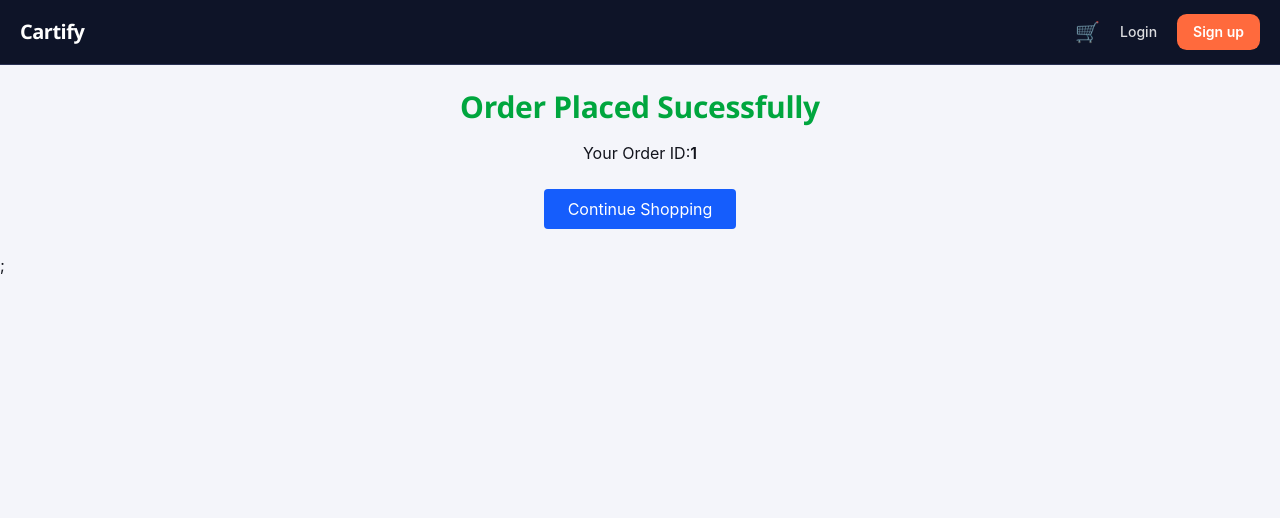
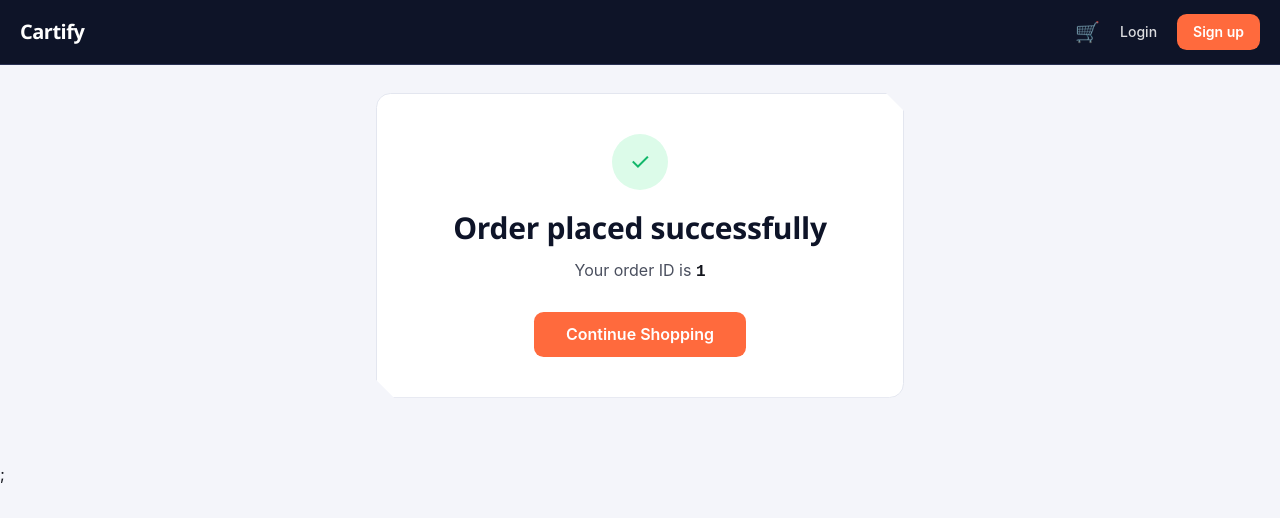
Before and after one commit to haris379/mern-ecommerce-project, a React (Vite) app in the folder frontend/: page /order-success/1 in a window 1280 px wide. Shown: the top 518 px of the page. Built offline with nearby package versions, Linux system fonts and the light colour scheme.

Commit message:
Improve Style

```diff
--- a/frontend/src/Pages/OrderSuccess.jsx
+++ b/frontend/src/Pages/OrderSuccess.jsx
@@ -7,23 +7,24 @@ const OrderSuccess = () => {
   };
 
   return (
-    <div className="max-w-xl mx-auto p-6 text-center">
-      <h1 className="text-3xl font-bold text-green-600">
-        {" "}
-        Order Placed Sucessfully
-      </h1>
+    <div className="page-shell max-w-xl text-center">
+      <div className="card chip-notch p-10">
+        <div className="w-14 h-14 rounded-full bg-teal-light text-teal flex items-center justify-center text-2xl mx-auto">
+          ✓
+        </div>
+        <h1 className="font-display text-2xl md:text-3xl font-bold text-navy mt-5">
+          Order placed successfully
+        </h1>
 
-      <p className="mt-4">
-        Your Order ID:
-        <span className="font-semibold">{id}</span>
-      </p>
+        <p className="mt-3 text-ink-soft">
+          Your order ID is{" "}
+          <span className="price-mono font-semibold text-ink">{id}</span>
+        </p>
 
-      <button
-        onClick={goHome}
-        className="inline-block mt-6 bg-blue-600 text-white px-6 py-2 rounded"
-      >
-        Continue Shopping
-      </button>
+        <button onClick={goHome} className="btn-primary mt-7 !px-8">
+          Continue Shopping
+        </button>
+      </div>
     </div>
   );
 };
```
